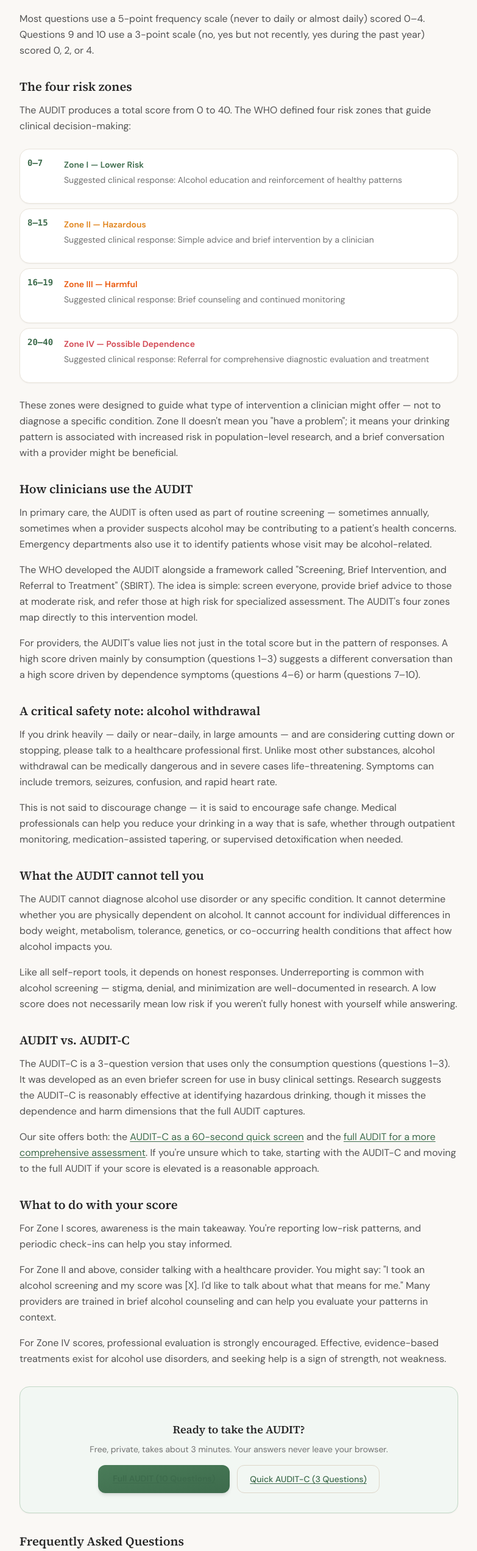
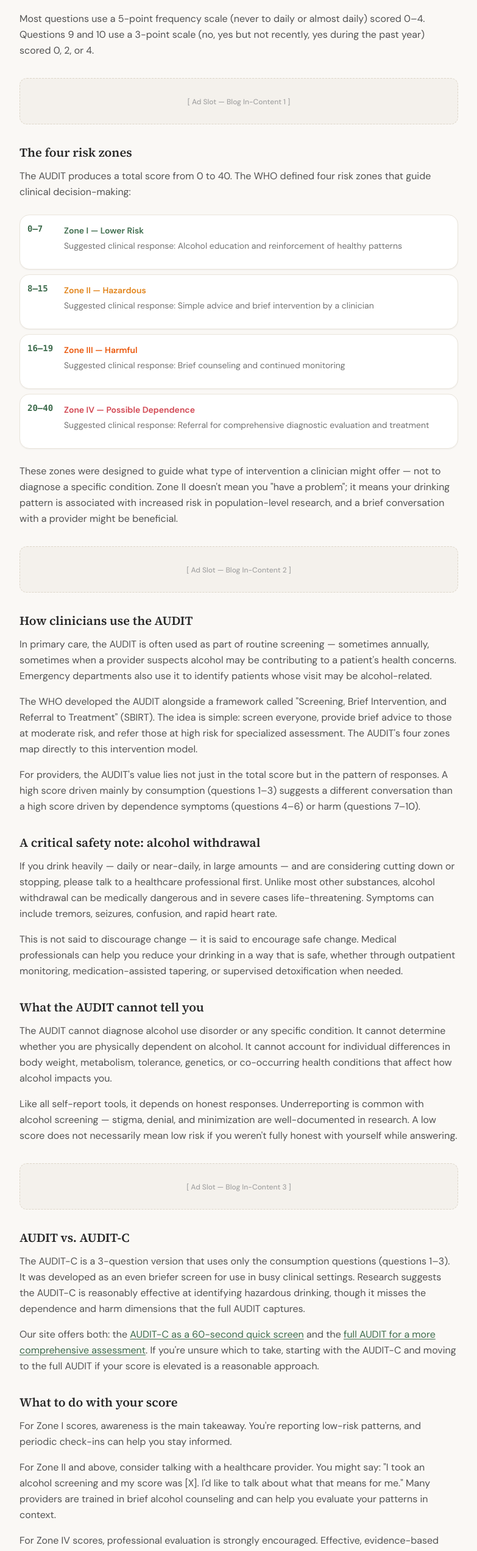
Before and after one commit to raiderj77/mhsud, a Next.js app: page /blog/audit-guide in a window 1280 px wide. Shown: the part 1040-3584 px from the top of the page at 61% size, without its empty margins (248-1031 px from the left). Built offline with nearby package versions, Linux system fonts and the light colour scheme.

Commit message:
feat: add 4 ad slots to each blog article

```diff
--- a/src/app/blog/audit-guide/page.tsx
+++ b/src/app/blog/audit-guide/page.tsx
@@ -1,6 +1,7 @@
 import type { Metadata } from "next";
 import Link from "next/link";
 import { createMetadata, articleJsonLd, faqJsonLd, breadcrumbJsonLd, SITE_URL } from "@/lib/metadata";
+import { AdSlot } from "@/components/AdSlot";
 
 const ARTICLE_URL = `${SITE_URL}/blog/audit-guide`;
 
@@ -78,6 +79,8 @@ export default function AUDITGuidePage() {
             </p>
           </section>
 
+          <AdSlot position="Blog In-Content 1" className="my-8" />
+
           <section>
             <h2>The four risk zones</h2>
             <p>
@@ -103,6 +106,8 @@ export default function AUDITGuidePage() {
               These zones were designed to guide what type of intervention a clinician might offer — not to diagnose a specific condition. Zone II doesn&apos;t mean you &quot;have a problem&quot;; it means your drinking pattern is associated with increased risk in population-level research, and a brief conversation with a provider might be beneficial.
             </p>
           </section>
+
+          <AdSlot position="Blog In-Content 2" className="my-8" />
 
           <section>
             <h2>How clinicians use the AUDIT</h2>
@@ -136,6 +141,8 @@ export default function AUDITGuidePage() {
               Like all self-report tools, it depends on honest responses. Underreporting is common with alcohol screening — stigma, denial, and minimization are well-documented in research. A low score does not necessarily mean low risk if you weren&apos;t fully honest with yourself while answering.
             </p>
           </section>
+
+          <AdSlot position="Blog In-Content 3" className="my-8" />
 
           <section>
             <h2>AUDIT vs. AUDIT-C</h2>
@@ -184,6 +191,8 @@ export default function AUDITGuidePage() {
             ))}
           </section>
 
+          <AdSlot position="Blog In-Content 4" className="my-8" />
+
           <section className="not-prose mt-10">
             <h3 className="font-serif text-xl font-semibold text-neutral-800 dark:text-neutral-100 mb-4">Related Articles</h3>
             <div className="grid grid-cols-1 sm:grid-cols-2 gap-3">
--- a/src/app/blog/gad-7-guide/page.tsx
+++ b/src/app/blog/gad-7-guide/page.tsx
@@ -1,6 +1,7 @@
 import type { Metadata } from "next";
 import Link from "next/link";
 import { createMetadata, articleJsonLd, faqJsonLd, breadcrumbJsonLd, SITE_URL } from "@/lib/metadata";
+import { AdSlot } from "@/components/AdSlot";
 
 const ARTICLE_URL = `${SITE_URL}/blog/gad-7-guide`;
 
@@ -74,6 +75,8 @@ export default function GAD7GuidePage() {
             </p>
           </section>
 
+          <AdSlot position="Blog In-Content 1" className="my-8" />
+
           <section>
             <h2>How is it scored?</h2>
             <p>
@@ -113,6 +116,8 @@ export default function GAD7GuidePage() {
             </p>
           </section>
 
+          <AdSlot position="Blog In-Content 2" className="my-8" />
+
           <section>
             <h2>What the GAD-7 cannot tell you</h2>
             <p>
@@ -149,6 +154,8 @@ export default function GAD7GuidePage() {
             </p>
           </section>
 
+          <AdSlot position="Blog In-Content 3" className="my-8" />
+
           {/* CTA */}
           <div className="card p-6 sm:p-8 bg-sage-50 dark:bg-sage-950/20 border-sage-200 dark:border-sage-800 not-prose text-center">
             <h3 className="font-serif text-lg font-semibold text-sage-700 dark:text-sage-400 mb-2">Ready to take the GAD-7?</h3>
@@ -170,6 +177,8 @@ export default function GAD7GuidePage() {
             ))}
           </section>
 
+          <AdSlot position="Blog In-Content 4" className="my-8" />
+
           <section className="not-prose mt-10">
             <h3 className="font-serif text-xl font-semibold text-neutral-800 dark:text-neutral-100 mb-4">Related Articles</h3>
             <div className="grid grid-cols-1 sm:grid-cols-2 gap-3">
--- a/src/app/blog/phq-9-guide/page.tsx
+++ b/src/app/blog/phq-9-guide/page.tsx
@@ -1,6 +1,7 @@
 import type { Metadata } from "next";
 import Link from "next/link";
 import { createMetadata, articleJsonLd, faqJsonLd, breadcrumbJsonLd, SITE_URL } from "@/lib/metadata";
+import { AdSlot } from "@/components/AdSlot";
 
 const ARTICLE_URL = `${SITE_URL}/blog/phq-9-guide`;
 
@@ -80,6 +81,8 @@ export default function PHQ9GuidePage() {
             </p>
           </section>
 
+          <AdSlot position="Blog In-Content 1" className="my-8" />
+
           <section>
             <h2>How is it scored?</h2>
             <p>
@@ -120,6 +123,8 @@ export default function PHQ9GuidePage() {
             </p>
           </section>
 
+          <AdSlot position="Blog In-Content 2" className="my-8" />
+
           <section>
             <h2>What the PHQ-9 cannot tell you</h2>
             <p>
@@ -159,6 +164,8 @@ export default function PHQ9GuidePage() {
             </p>
           </section>
 
+          <AdSlot position="Blog In-Content 3" className="my-8" />
+
           {/* CTA */}
           <div className="card p-6 sm:p-8 bg-sage-50 dark:bg-sage-950/20 border-sage-200 dark:border-sage-800 not-prose text-center">
             <h3 className="font-serif text-lg font-semibold text-sage-700 dark:text-sage-400 mb-2">Ready to take the PHQ-9?</h3>
@@ -182,6 +189,8 @@ export default function PHQ9GuidePage() {
             ))}
           </section>
 
+          <AdSlot position="Blog In-Content 4" className="my-8" />
+
           {/* Related */}
           <section className="not-prose mt-10">
             <h3 className="font-serif text-xl font-semibold text-neutral-800 dark:text-neutral-100 mb-4">Related Articles</h3>
```
